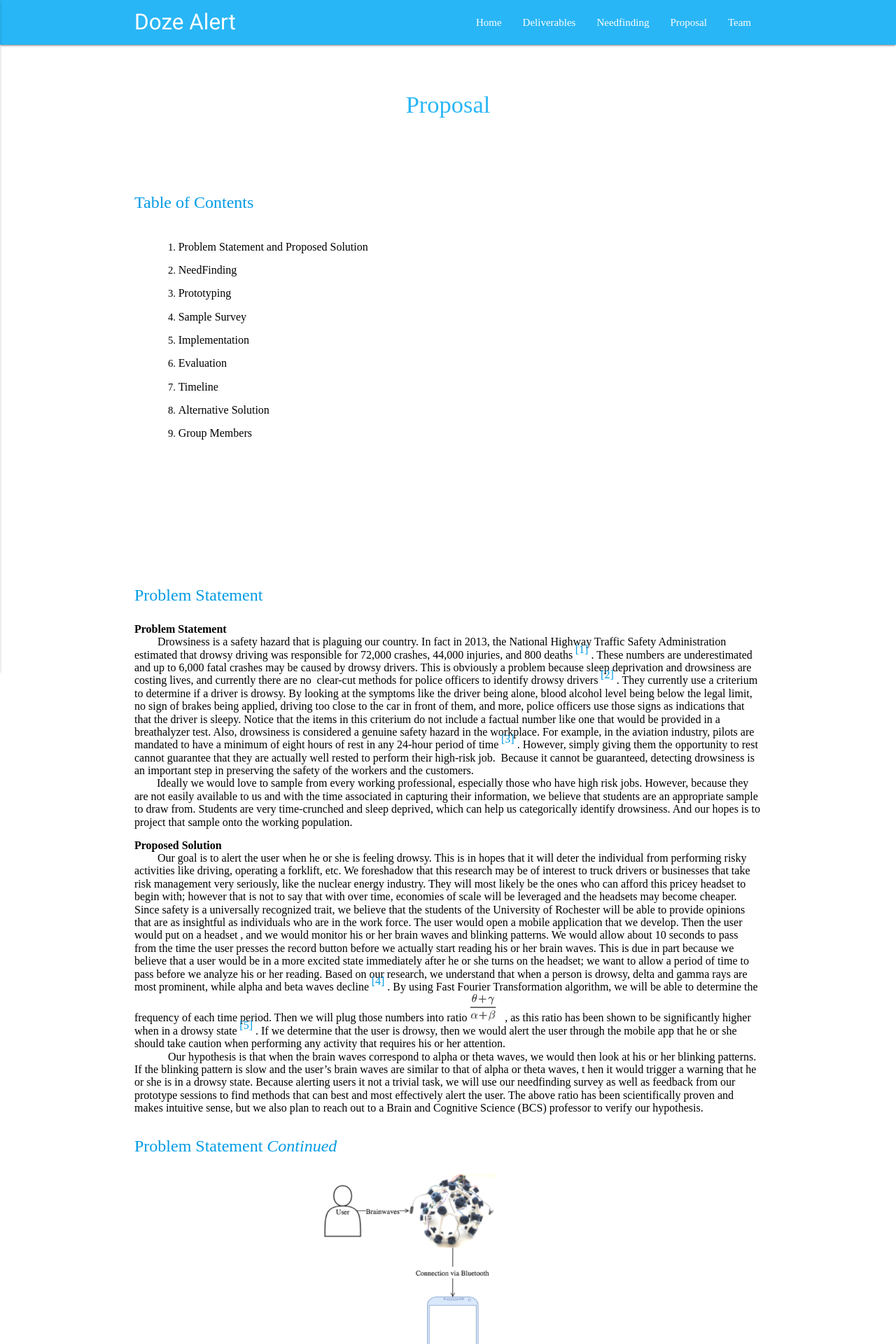
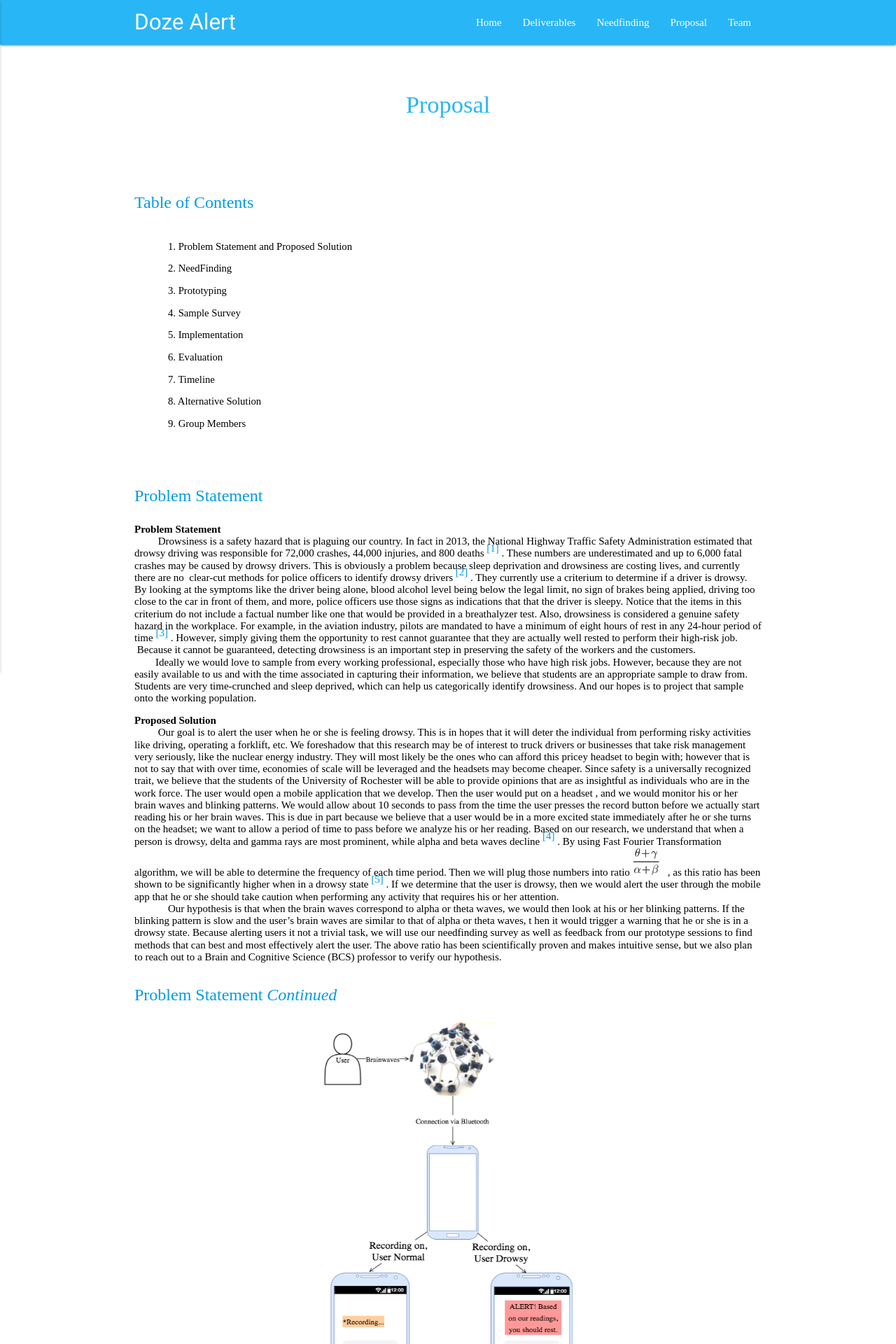
Before and after one commit to DanielBarnett714/DozeAlert, a Jekyll site: the page built from docs/proposal.md, in a window 1280 px wide. Shown: the top 1920 px of the page at 70% size. Built offline with Jekyll 4.4.1, drawn with Linux system fonts in a browser that asks for light colours; some web fonts are replaced.

Commit message:
Website - add styling

```diff
--- a/docs/_includes/footer.html
+++ b/docs/_includes/footer.html
@@ -1,3 +1,3 @@
-<footer>
+<footer style="margin-bottom: 20px;">
 
 </footer>
--- a/docs/assets/alex.css
+++ b/docs/assets/alex.css
@@ -1,3 +1,7 @@
+p, .c6, .c16, .c1, .c19, .c20, .c0 {
+	font-size: 1em;
+}
+
 .survey-image{
 	max-width: 60%;
 	height: auto;
--- a/docs/proposal.md
+++ b/docs/proposal.md
@@ -42,13 +42,6 @@ permalink: /Proposal/
     <p class="c21">
         <span class="c42 c61 c58 c70"></span>
     </p>
-    <h1 class="c11 c29" id="h.wj249xa64hfo">
-        <span class="c15"></span>
-    </h1>
-    <hr style="page-break-before:always;display:none;">
-    <h1 class="c11 c29" id="h.jtt03xnb5kvk">
-        <span class="c15"></span>
-    </h1>
     <h1 class="c11" id="h.6lop3yab93yz">
         <span>Problem Statement</span>
     </h1>
@@ -523,9 +516,6 @@ permalink: /Proposal/
     <p class="c21">
         <span class="c0"></span>
     </p>
-    <h1 class="c11 c29" id="h.vk364b3szhno">
-        <span class="c15"></span>
-    </h1>
     <p class="c21">
         <span class="c0"></span>
     </p>
@@ -1007,21 +997,6 @@ permalink: /Proposal/
             eye blinks via a headset is possible and this could serve as an alternative. We could then measure blink rate
             as a determinant and alert the user.</span>
     </p>
-    <p class="c31">
-        <span class="c6"></span>
-    </p>
-    <p class="c31">
-        <span class="c6"></span>
-    </p>
-    <p class="c31">
-        <span class="c6"></span>
-    </p>
-    <p class="c31">
-        <span class="c6"></span>
-    </p>
-    <p class="c31">
-        <span class="c6"></span>
-    </p>
     <h1 class="c11" id="h.i85ws8se9wc5">
         <span>Group Members</span>
     </h1>
```
